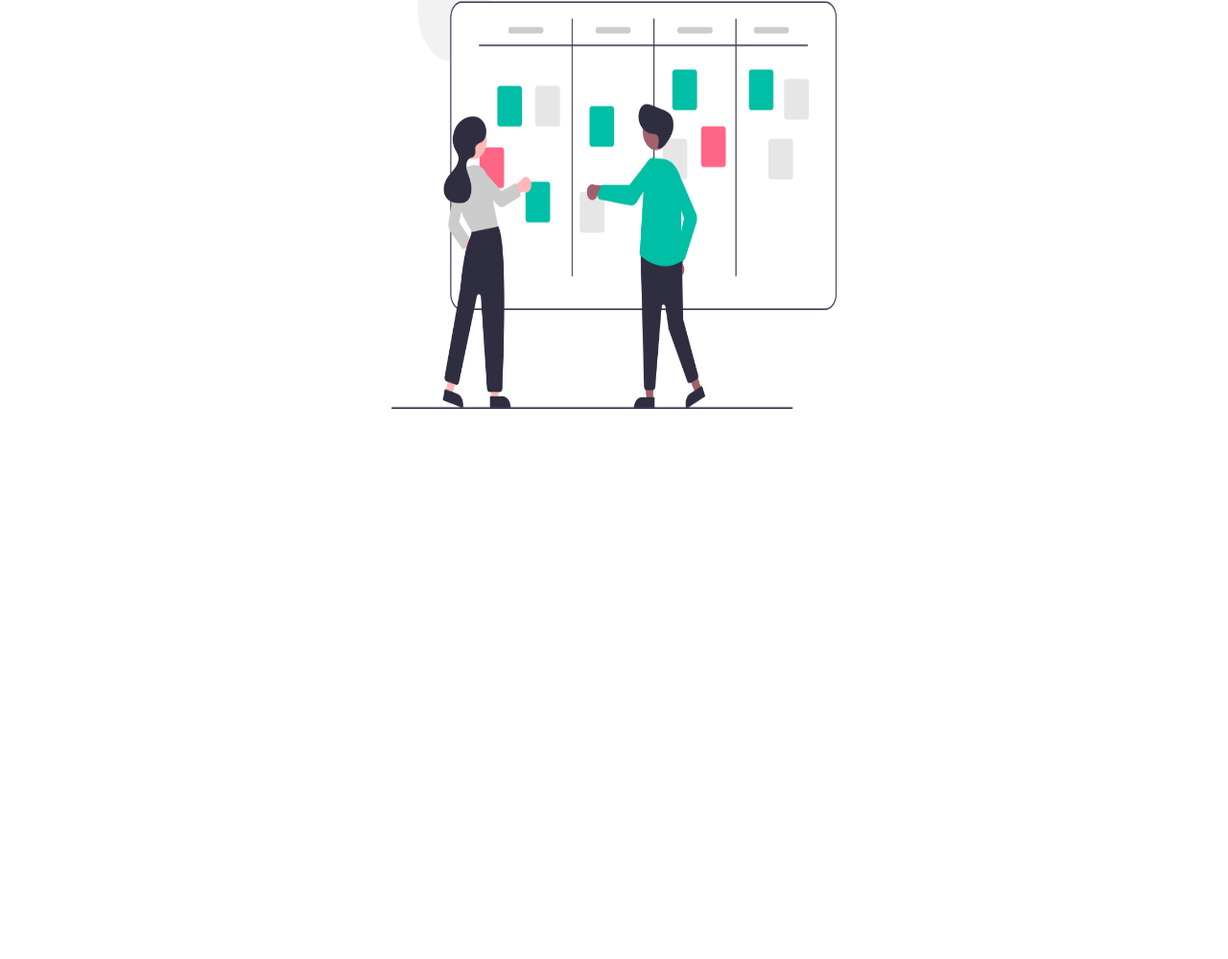
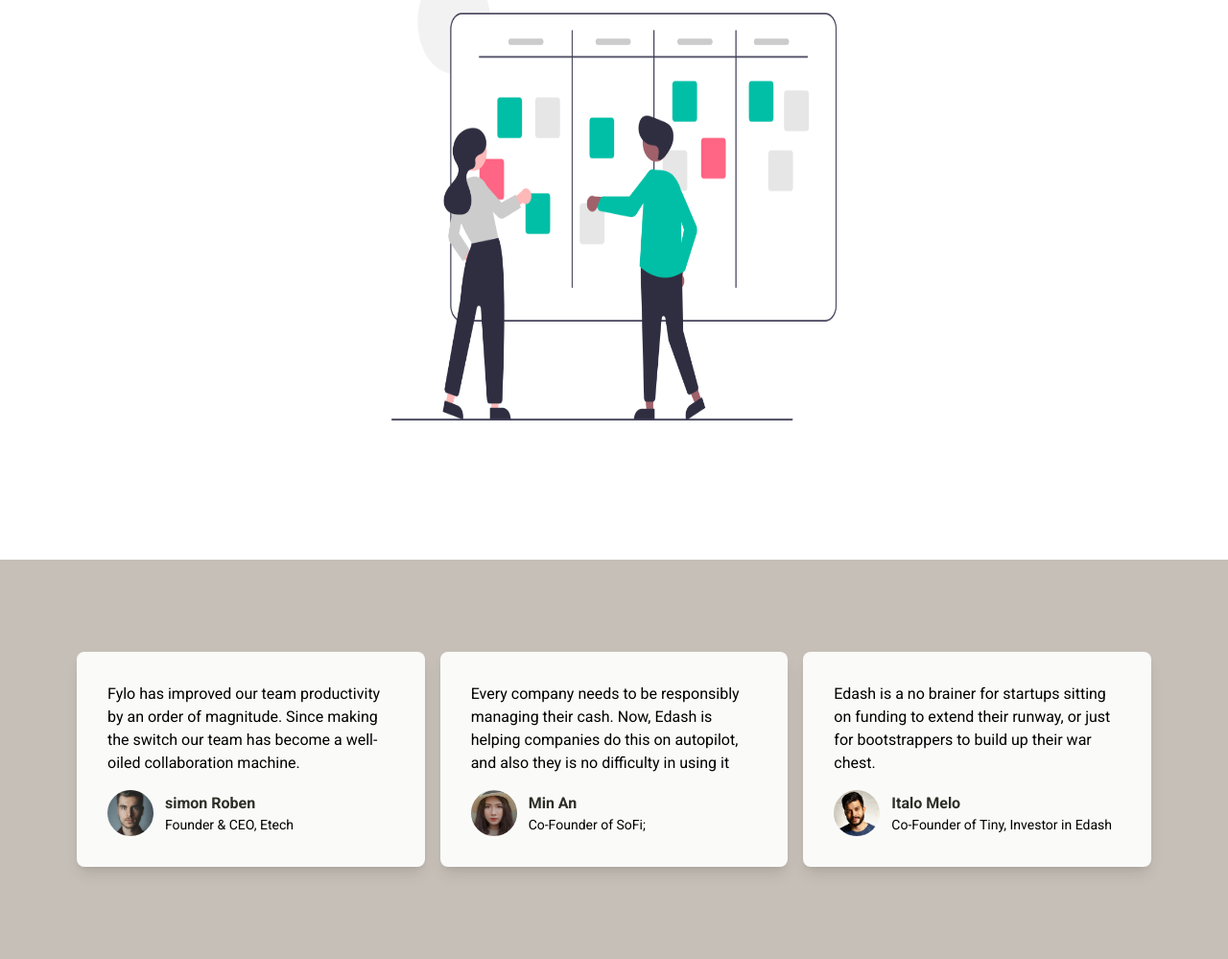
Before and after one commit to lebohangmdm/e-dash, a website built with Vite: page index.html in a window 1280 px wide. Shown: the part 925-1924 px from the top of the page at 96% size. Before the commit the page ends 1496 px from the top, so only its background shows below. Built offline with nearby package versions, Linux system fonts and the light colour scheme.

Commit message:
testimonial complete

```diff
--- a/index.html
+++ b/index.html
@@ -108,7 +108,7 @@
 
     <section class="py-16 lg:py-20">
       <div class="container mx-auto max-w-6xl px-4 sm:px-8">
-        <div class="flex flex-col space-y-2">
+        <div class="flex flex-col space-y-2 md:space-y-5">
           <div class="flex flex-col space-y-4">
             <h2
               class="text-green-950 text-3xl font-semibold text-center md:text-4xl lg:text-5xl"
@@ -134,6 +134,83 @@
       </div>
     </section>
 
+    <section id="testimonials" class="bg-light-brown py-24">
+      <div class="container max-w-6xl px-4 sm:8 mx-auto">
+        <div
+          class="grid grid-cols-1 gap-4 items-center md:grid-cols-2 lg:grid-cols-3"
+        >
+          <article
+            class="bg-lighter-brown-shade-10 space-y-4 shadow-lg p-8 rounded-lg"
+          >
+            <div>
+              <blockquote>
+                Fylo has improved our team productivity by an order of
+                magnitude. Since making the switch our team has become a
+                well-oiled collaboration machine.
+              </blockquote>
+            </div>
+            <div class="flex items-center space-x-3">
+              <img
+                src="/simon-robben.jpg"
+                alt="simon-robben"
+                class="rounded-full size-12 object-cover"
+              />
+              <div class="flex flex-col">
+                <p class="font-semibold text-darkgreenish">simon Roben</p>
+                <p class="text-sm">Founder & CEO, Etech</p>
+              </div>
+            </div>
+          </article>
+
+          <article
+            class="bg-lighter-brown-shade-10 space-y-4 shadow-lg p-8 rounded-lg"
+          >
+            <div>
+              <blockquote>
+                Every company needs to be responsibly managing their cash. Now,
+                Edash is helping companies do this on autopilot, and also they
+                is no difficulty in using it
+              </blockquote>
+            </div>
+            <div class="flex items-center space-x-3">
+              <img
+                src="/min-an.jpg"
+                alt="min-an"
+                class="rounded-full size-12 object-cover"
+              />
+              <div class="flex flex-col">
+                <p class="font-semibold text-darkgreenish">Min An</p>
+                <p class="text-sm">Co-Founder of SoFi;</p>
+              </div>
+            </div>
+          </article>
+
+          <article
+            class="bg-lighter-brown-shade-10 space-y-4 shadow-lg p-8 rounded-lg"
+          >
+            <div>
+              <blockquote>
+                Edash is a no brainer for startups sitting on funding to extend
+                their runway, or just for bootstrappers to build up their war
+                chest.
+              </blockquote>
+            </div>
+            <div class="flex items-center space-x-3">
+              <img
+                src="/italo-melo.jpg"
+                alt="italo-melo"
+                class="rounded-full size-12 object-cover"
+              />
+              <div class="flex flex-col">
+                <p class="font-semibold text-darkgreenish">Italo Melo</p>
+                <p class="text-sm">Co-Founder of Tiny, Investor in Edash</p>
+              </div>
+            </div>
+          </article>
+        </div>
+      </div>
+    </section>
+
     <script type="module" src="/main.js"></script>
   </body>
 </html>
```
Also changed, not shown: public/italo-melo.jpg (added), public/min-an.jpg (added), public/simon-robben.jpg (added).
